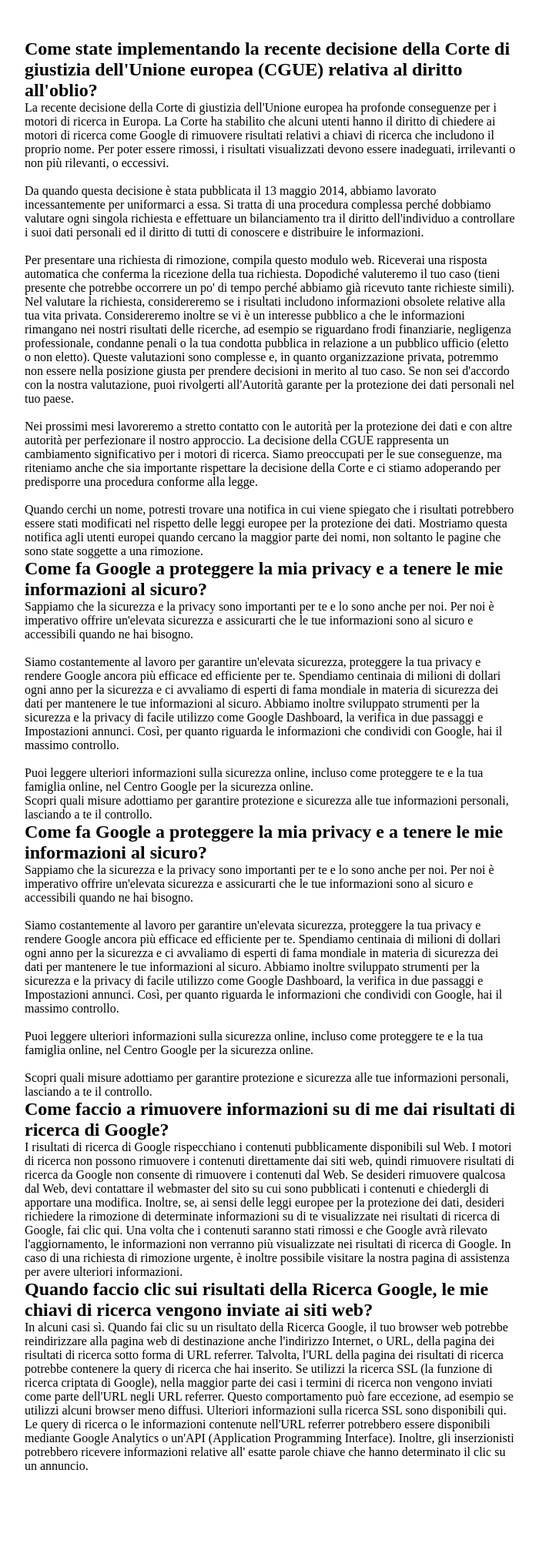
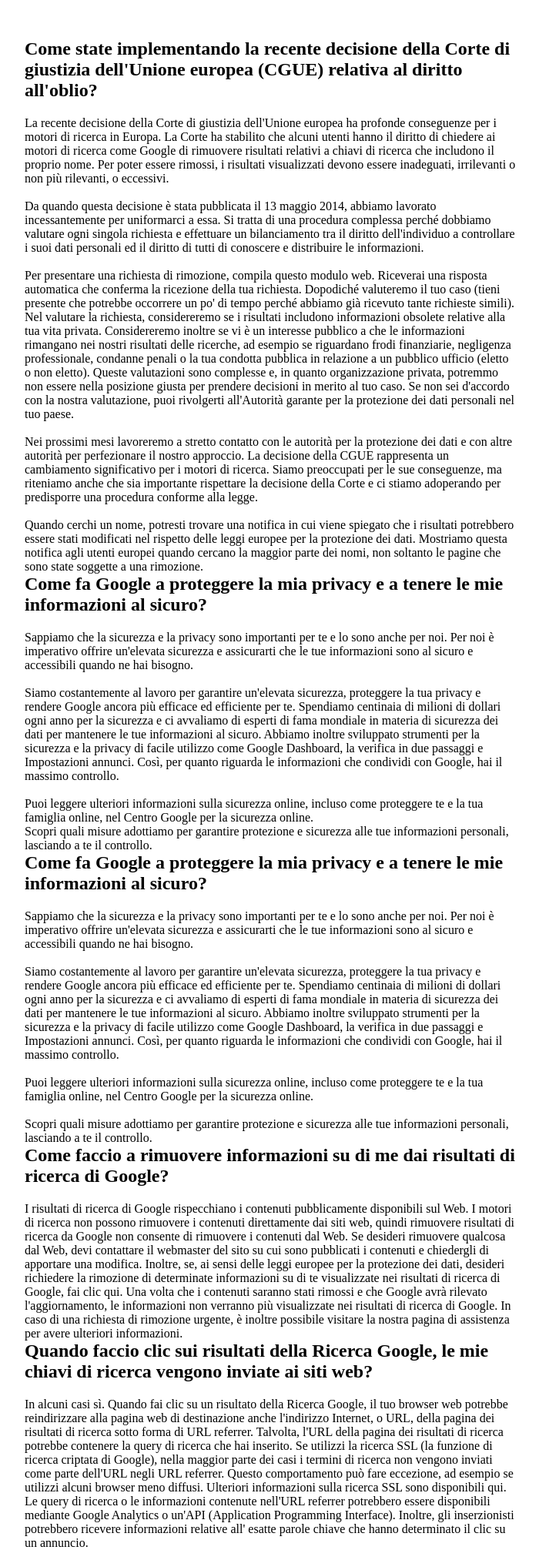
Before and after one commit to manuelbonini/php-google-faq, a PHP site: page / in a window 1280 px wide. Shown: the part 67-2080 px from the top of the page at 77% size, without its empty margins (288-988 px from the left). Before the commit the page ends 1976 px from the top, so only its background shows below. Run offline with PHP 8.4, Linux system fonts and the light colour scheme.

Commit message:
modifiche

```diff
--- a/css/style.css
+++ b/css/style.css
@@ -26,3 +26,7 @@ header {
     margin: auto;
     padding-top: 50px;
 }
+
+.container h2 {
+    padding-bottom: 20px;
+}
```
